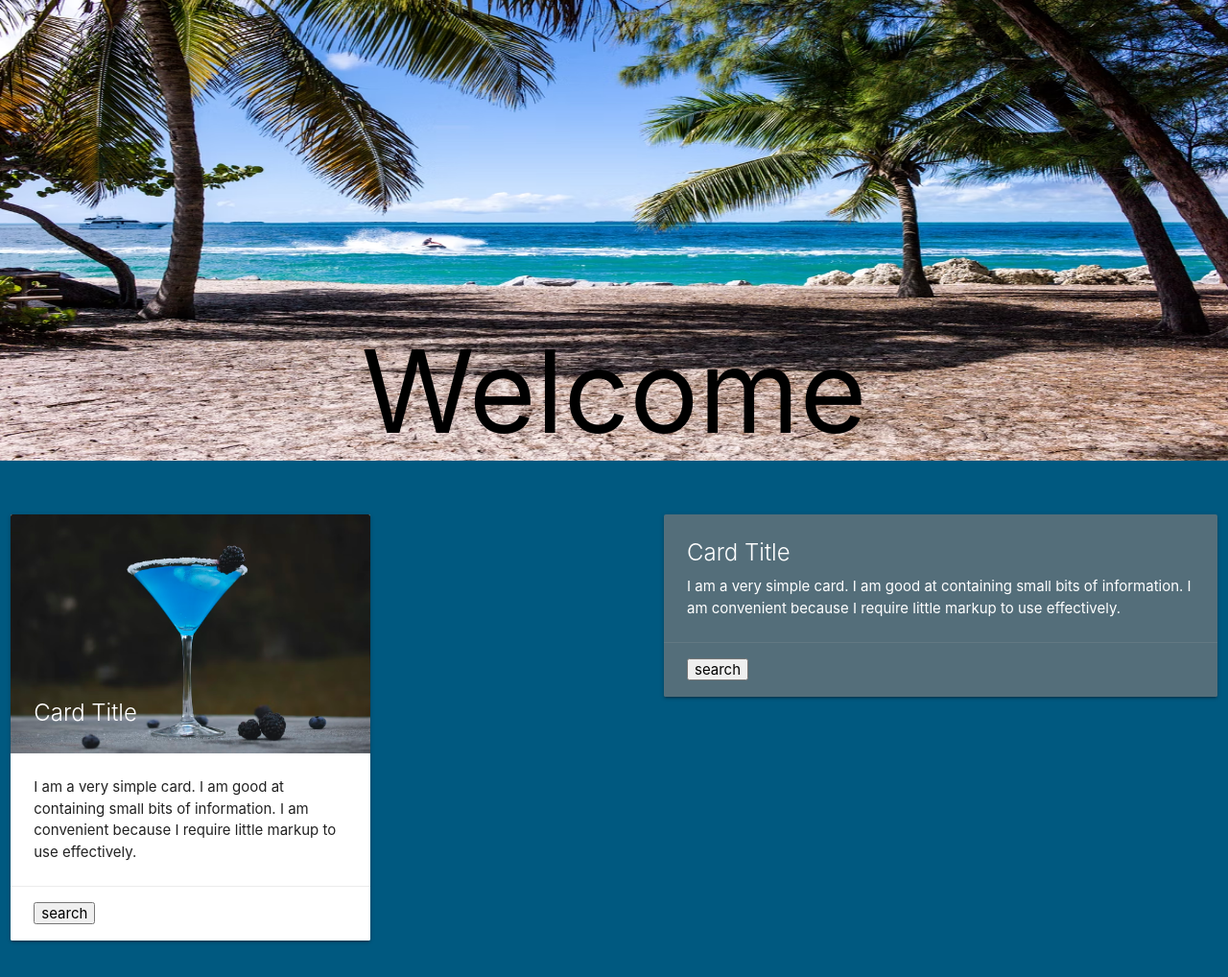
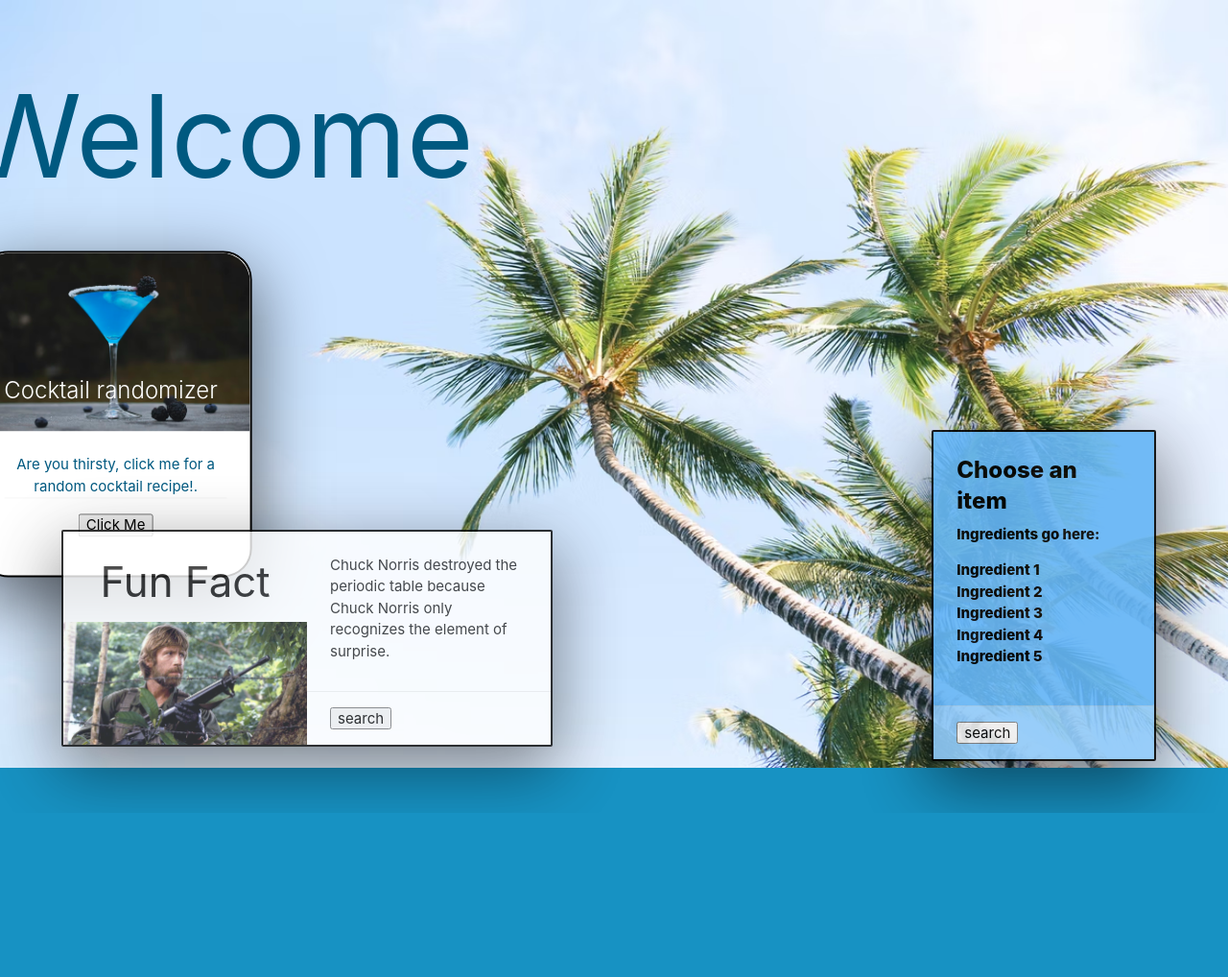
Before and after one commit to Jeff-T-Schmidt/First-Project, a plain HTML site: page index.html in a window 1280 px wide. Shown: the top 1018 px of the page at 96% size. After the commit the page ends 847 px from the top, so only its background shows below. Drawn offline with nearby package versions, Linux system fonts and the light colour scheme.

Commit message:
Monday's changes AM

```diff
--- a/index.html
+++ b/index.html
@@ -14,43 +14,49 @@
 
 <body>
     <header>
+        <!-- <h1></h1> -->
+    </header>
+    <main>
+
+
         <div class="containter">
             <div class="row">
-                <img class="img hero" src="./assets/hero_image.jpg"></div>
+                <img class="img hero" src="./assets/palm-tree.jpg">
+            </div>
             <div class="hero-text">
                 <h1 style="font-size:8em">Welcome</h1>
+                <div class="row">
+                    <div class="col s12 m7 card1">
+                        <div class="card" style="border-radius: 30px;" id="cardRandom">
+                            <div class="card-image">
+                                <img src="./assets/cocktail_image.jpg" style="border-radius: 30px 30px 0px 0px;">
+                                <span class="card-title">Cocktail randomizer</span>
+                            </div>
+                            <div class="card-content">
+                                <p>Are you thirsty, click me for a random cocktail recipe!.</p>
+                                <div class="card-action">
+                                    <button id="btn-random">Click Me</button>
                                 </div>
                             </div>
                         </div>
-        <h1></h1>
-    </header>
-    <main>
-
-        <div class="container" id="maincontainer">
-            <div class="row">
-                <div class="col s12 m7">
-                    <div class="card" id="cardRandom">
-                        <div class="card-image">
-                            <img src="./assets/cocktail_image.jpg">
-                            <span class="card-title">Card Title</span>
                     </div>
-                        <div class="card-content">
-                            <p>I am a very simple card. I am good at containing small bits of information.
-                                I am convenient because I require little markup to use effectively.</p>
-                        </div>
-                        <div class="card-action">
-                            <button id="btn-random">search</button>
                 </div>
             </div>
         </div>
         </div>
         <div class="row">
-                <div class="col s12">
-                    <div class="card blue-grey darken-1" id="cardIngredients">
-                        <div class="card-content white-text">
-                            <span class="card-title">Card Title</span>
-                            <p>I am a very simple card. I am good at containing small bits of information.
-                                I am convenient because I require little markup to use effectively.</p>
+            <div class="col s6 card2" style="left:75%;opacity:0.9;font-weight: 800">
+                <div class="card #90caf9 blue lighten-3" id="cardIngredients">
+                    <div class="card-content black-text #64b5f6 blue lighten-2">
+                        <span class="card-title" style="font-weight: 800">Choose an item</span>
+                        <p>Ingredients go here:</p>
+                        <ul>
+                            <li>Ingredient 1</li>
+                            <li>Ingredient 2</li>
+                            <li>Ingredient 3</li>
+                            <li>Ingredient 4</li>
+                            <li>Ingredient 5</li>
+                        </ul>
                     </div>
                     <div class="card-action">
 
@@ -60,11 +66,28 @@
             </div>
         </div>
     </div>
-
+    <div class="container">
+        <div class="col s12"style="opacity:0.8" id="funFact">
+            <div class="card horizontal card3">
+                <div class="card-image">
+                    <h3 id="funFactHeader">Fun Fact</h3>
+                    <img src="./assets/norris.jpg">
+                </div>
+                <div class="card-stacked">
+                    <div class="card-content">
+                        <p>Chuck Norris destroyed the periodic table because Chuck Norris only recognizes the element of surprise.</p>
+                    </div>
+                    <div class="card-action">
+                        <button id="btn-funfact">search</button>
+                    </div>
+                </div>
+            </div>
+        </div>
+    </div>
 
     </main>
 
-    <footer>
+    <!-- <footer>
         <div class="container">
             <div class="col s12" id="funFact">
                 <h3 id="funFactHeader">Fun Fact</h3>
@@ -83,10 +106,10 @@
                 </div>
             </div>
         </div>
-    </footer>
+    </footer> -->
+    <footer></footer>
     <script src="script.js"></script>
     <script src="https://cdnjs.cloudflare.com/ajax/libs/materialize/1.0.0/js/materialize.min.js"></script>
-
 </body>
 
 </html>
--- a/style.css
+++ b/style.css
@@ -1,5 +1,5 @@
 body {
-    background-color:#005980
+    background-color:#1792c3
 }
 
 #maincontainer {
@@ -10,7 +10,7 @@ body {
 
 .hero {
     width: 100vw;
-    height: 60vh;
+    height: 100vh;
     /* background-image: linear-gradient(rgba(0, 0, 0, 1), rgba(0, 0, 0, 1)); */
     background-position: center;
     background-repeat: no-repeat;
@@ -20,23 +20,46 @@ body {
 .hero-text {
     text-align: center;
     position: absolute;
-    top: 50%;
-    left: 50%;
+    top: 18%;
+    left: 18%;
     transform: translate(-50%, -50%);
-    color: rgb(0, 0, 0);
-  }
+    color: #005980
+}
 
 
 
-header {
+/* header {
     text-align: center;
 
 
+} */
+
+.card {
+    border: solid black 2px;
+    box-shadow: rgba(0, 0, 0, 0.56) 0px 22px 70px 4px;
 }
 
-.card {
+.card1 {
+    position: absolute;
+    top: 100%;
+    border-radius: 50% 20% / 10% 40%;
 
+}
+.card2 {
+    position: absolute;
+    top: 55%;
+    max-width: 20%;
 
+}
+.card3 {
+    position: absolute;
+    top: 68%;
+    right: 55%;
+    width: 40%;
+}
+footer {
+    padding: 0%;
+    margin: 0%;
 }
 
 #cardRandom {
```
Also changed, not shown: assets/norris.jpg (added), assets/palm-tree.jpg (added). Lines whose indentation alone changed are shown as unchanged.
